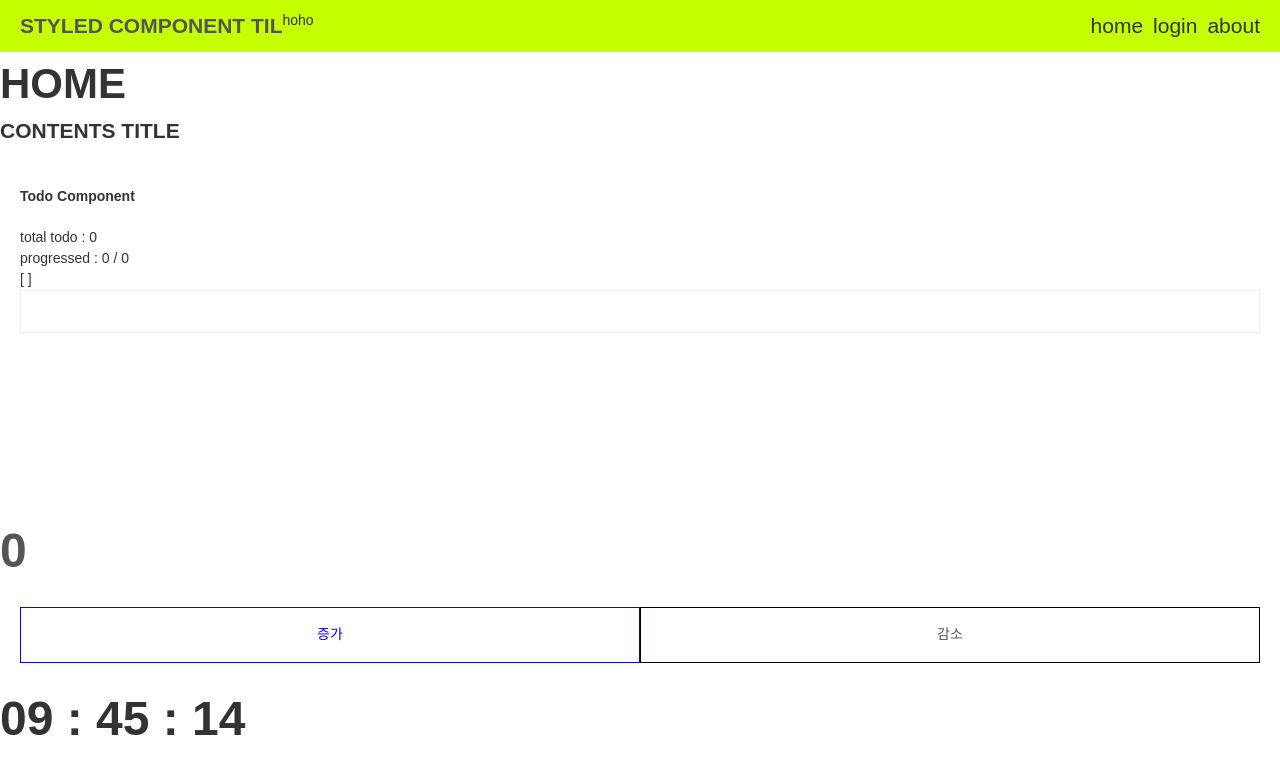
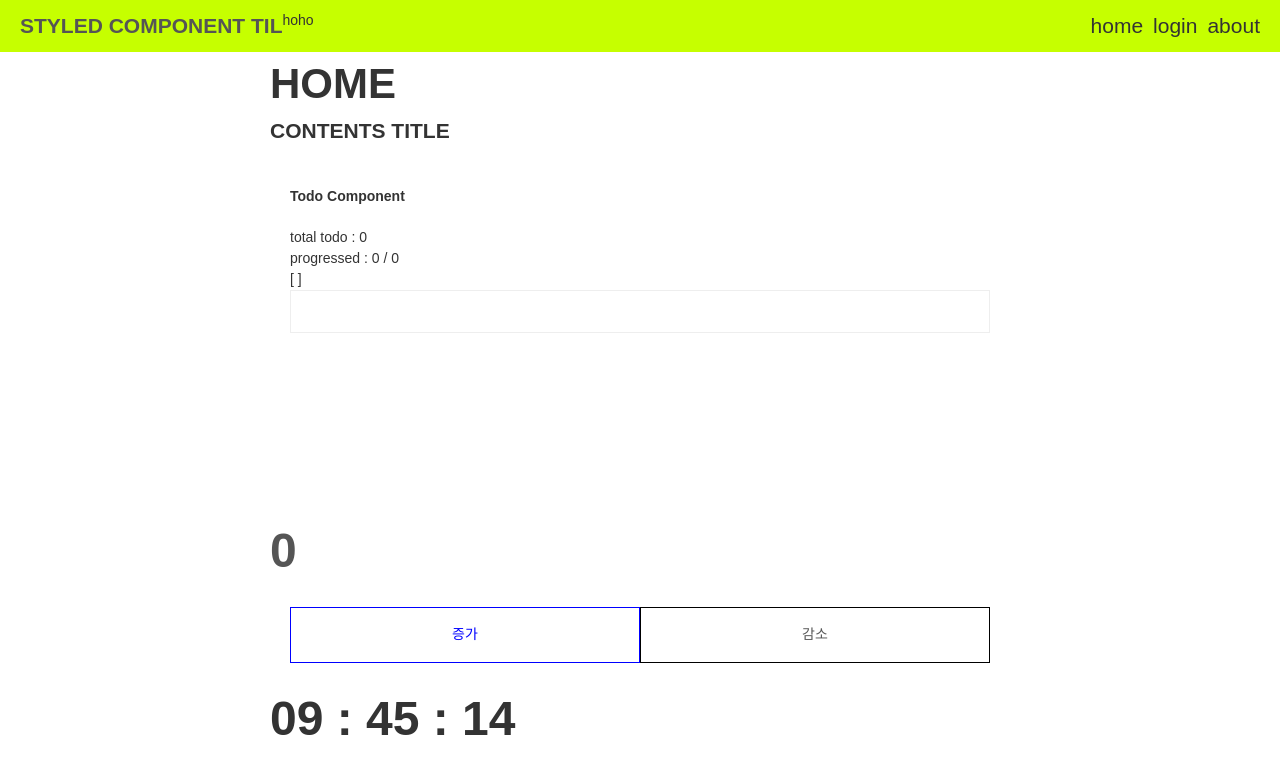
Before and after one commit to SinYongJu/til-ts-in-webpack, a React app: page / in a window 1280 px wide. Shown: the top 774 px of the page. Built offline with nearby package versions, Linux system fonts and the light colour scheme.

Commit message:
FIX: todo body

```diff
--- a/src/template/BodyTemplate.tsx
+++ b/src/template/BodyTemplate.tsx
@@ -2,12 +2,16 @@ import * as React from 'react';
 import styled from 'styled-components';
 import Wrapper from '../components/wrapper/Wrapper';
 
+const Body= styled(Wrapper)`
+    width: 740px;
+    margin: 0 auto
+`
 const BodyTemplate:React.FunctionComponent = ({children, ...props}) => {
     return (
         <div className="od"{...props}>
-        <Wrapper>
-            {children}
-        </Wrapper>
+            <Body>
+                {children}
+            </Body>
         </div>
     );
 };
```
